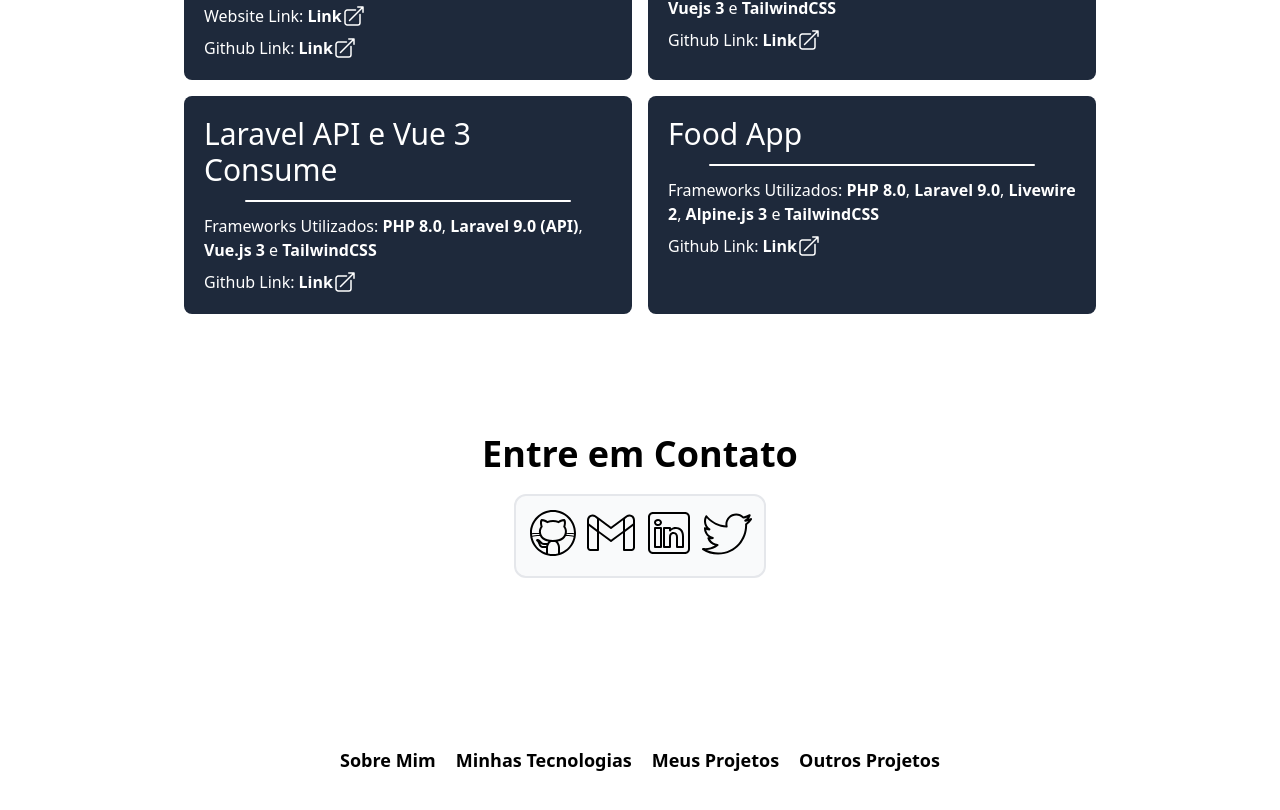
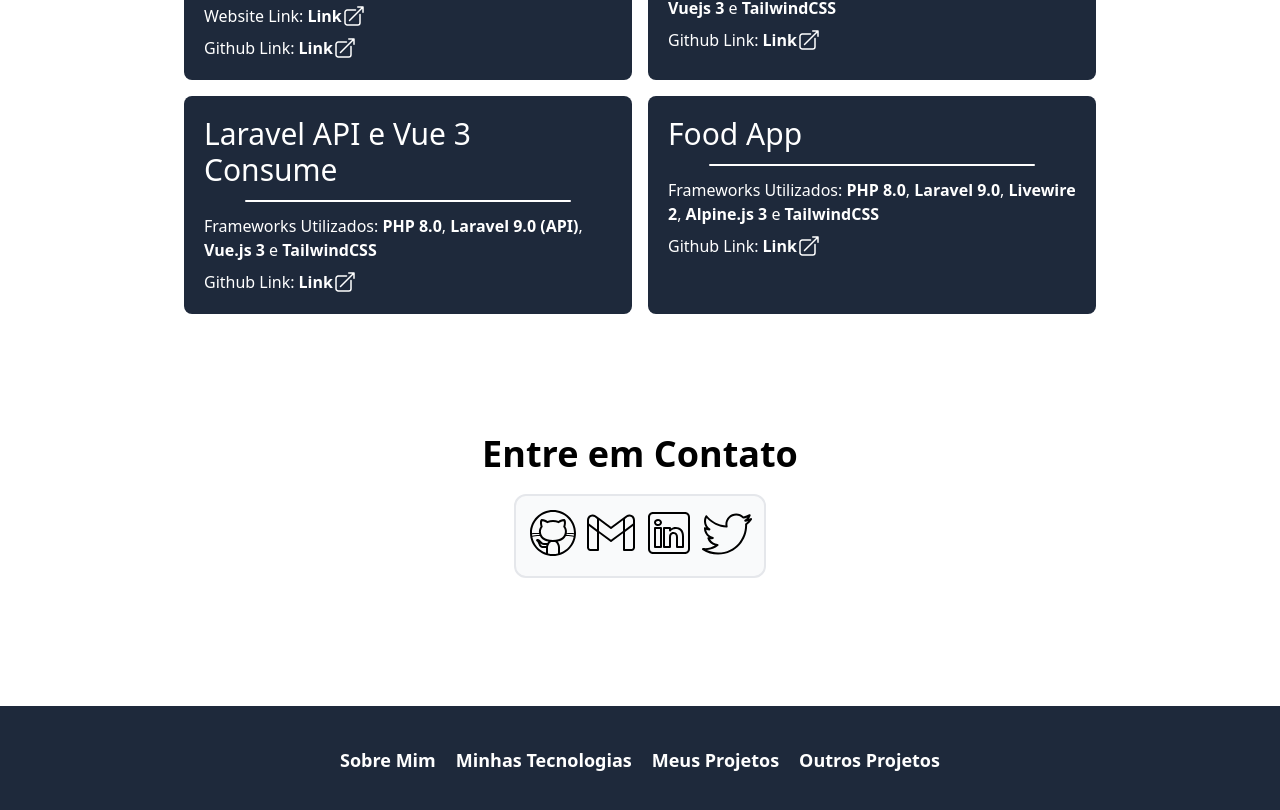
Before and after one commit to MatheusCavalc/My-Portfolio, a Vue app: page / in a window 1280 px wide. Shown: the part 3741-4551 px from the top of the page. Built offline with nearby package versions, Linux system fonts and the light colour scheme; a web font is replaced by a local one.

Commit message:
new footer

```diff
--- a/src/layouts/MainLayout.vue
+++ b/src/layouts/MainLayout.vue
@@ -52,7 +52,7 @@ const showMenu = () => {
         <slot />
     </div>
 
-    <footer class="py-10">
+    <footer class="py-10 bg-slate-800 text-white">
         <div class="flex justify-center gap-5 font-bold md:text-lg mx-8">
             <div>
                 <a href="#about-me">Sobre Mim</a>
```
